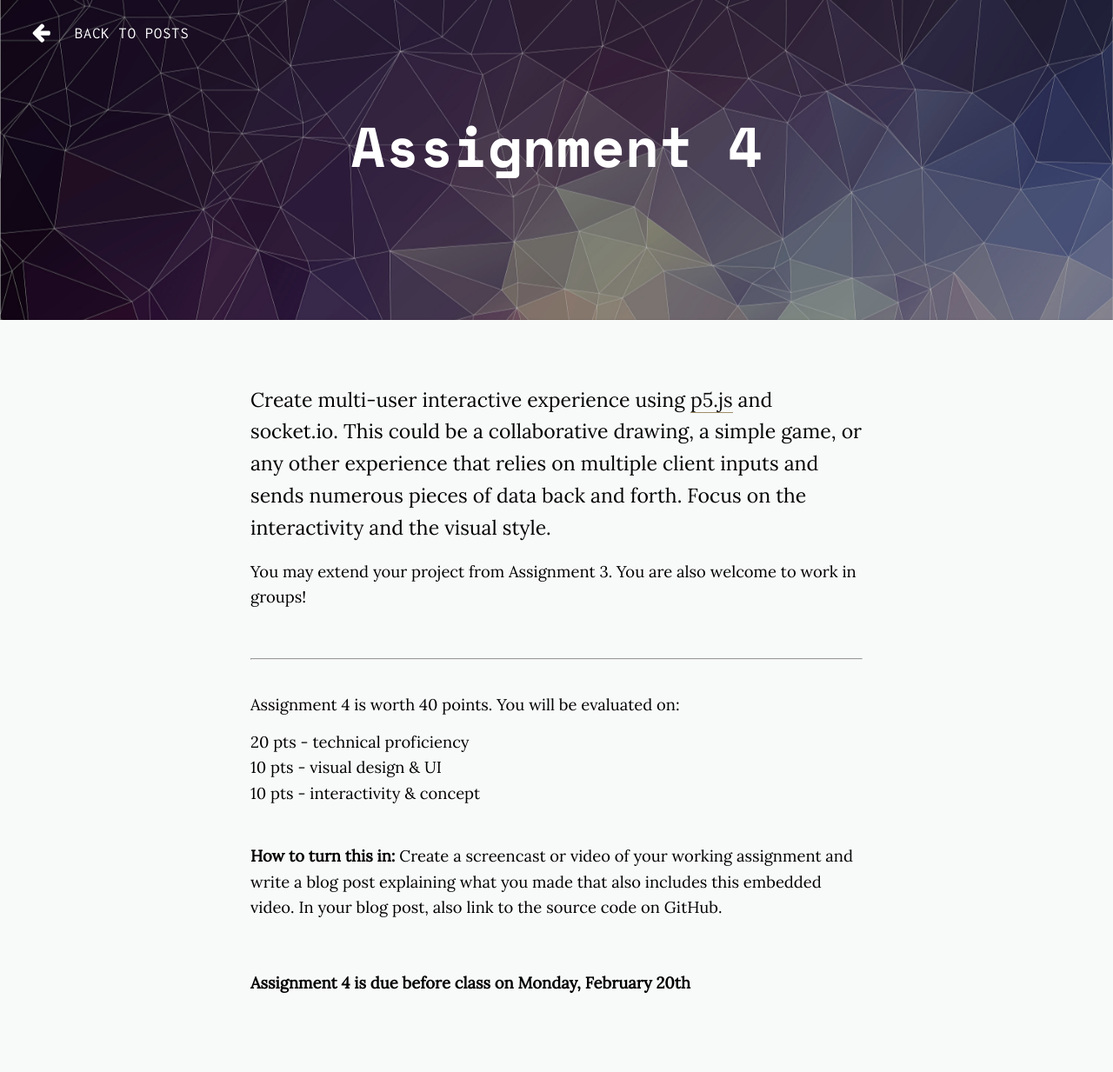
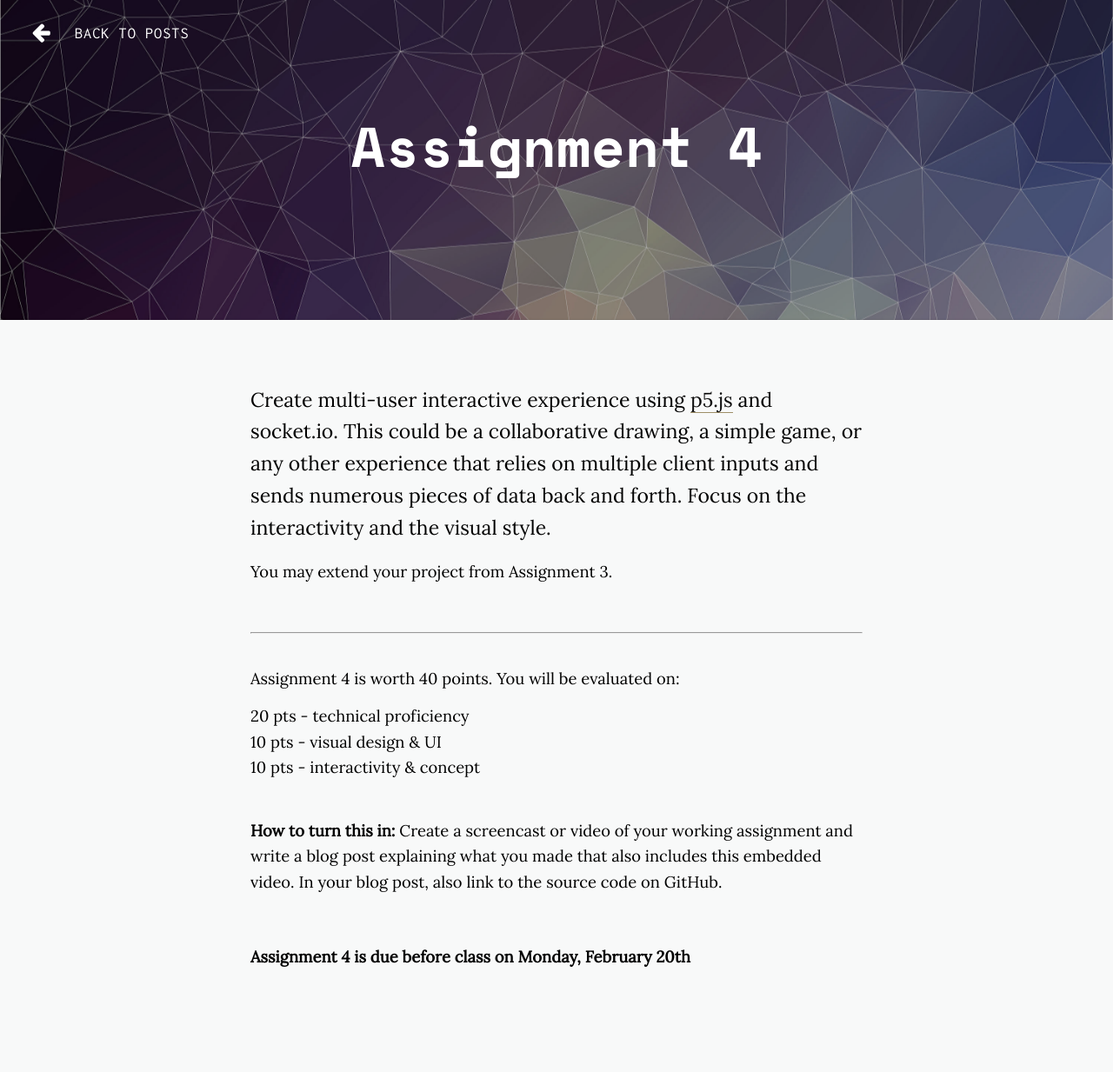
Before and after one commit to coloringchaos/rtw-s17, a Jekyll site: the page built from _posts/2017-2-13-assignment4.md, in a window 1280 px wide. Shown: the whole page at 87% size. Built offline with Jekyll 4.4.1, drawn with Linux system fonts in a browser that asks for light colours; nearby versions of some CDN libraries; a script that is not in the unit is left out; after the commit the page ends 1203 px from its top, so only the background shows below that.

Commit message:
assignment 4 change

```diff
--- a/_posts/2017-2-13-assignment4.md
+++ b/_posts/2017-2-13-assignment4.md
@@ -10,7 +10,7 @@ permalink: /assignment-4/
 
 Create multi-user interactive experience using [p5.js](http://p5js.org/) and socket.io. This could be a collaborative drawing, a simple game, or any other experience that relies on multiple client inputs and sends numerous pieces of data back and forth. Focus on the interactivity and the visual style.
 
-You may extend your project from Assignment 3. You are also welcome to work in groups!
+You may extend your project from Assignment 3.
 
 <hr>
 
```
